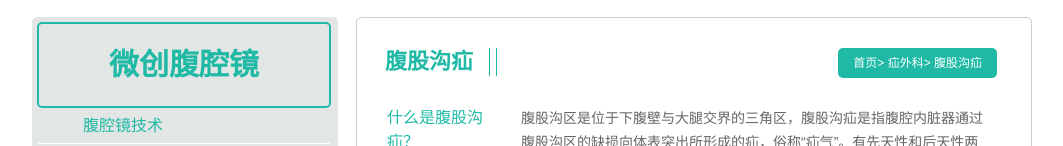
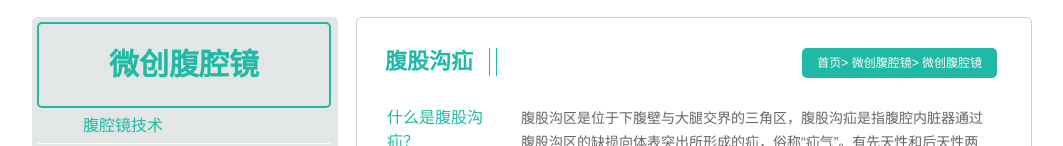
Before and after one commit to lilinchun1/yujin, a plain HTML site: page show-wcfqj1.html in a window 1280 px wide. Shown: the part 383-529 px from the top of the page, without its empty margins (108-1171 px from the left). Drawn offline with Linux system fonts and the light colour scheme.

Commit message:
第一次push

```diff
--- a/show-wcfqj1.html
+++ b/show-wcfqj1.html
@@ -85,8 +85,8 @@
                 <h3>腹股沟疝<span></span></h3>
                 <p class="breadcrumb">
                     <a href="">首页</a>>
-                    <a href="">疝外科</a>>
-                    <a href="">腹股沟疝</a>
+                    <a href="">微创腹腔镜</a>>
+                    <a href="">微创腹腔镜</a>
                 </p>
             </div>
             <div class="show-con">
```
